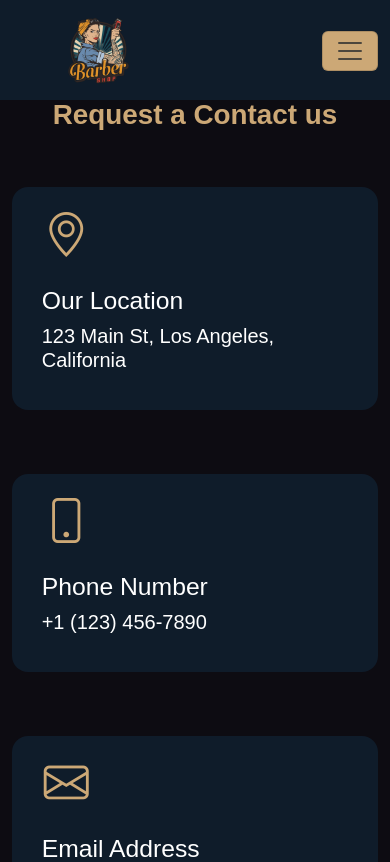
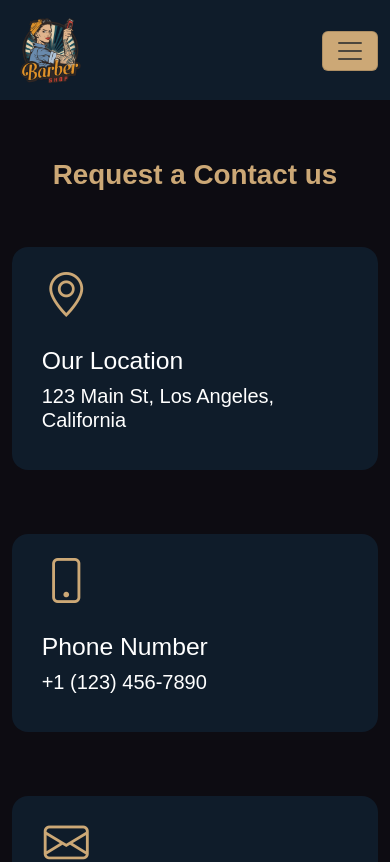
Before and after one commit to SAMEERKHAN1051/saloon, a React (Create React App) app: page /contact in a window 390 px wide. Shown: the top 862 px of the page. Built offline with nearby package versions, Linux system fonts and the light colour scheme.

Commit message:
new change

```diff
--- a/src/App.jsx
+++ b/src/App.jsx
@@ -6,7 +6,6 @@ import Service from "./page/Service";
 import Home from "./page/Home";
 import Footer from "./page/Footer";
 import Navbar from "./page/Navbar";
-// import Login from "./page/Login"
 import './Main.css'
 import { BrowserRouter, Route, Routes } from "react-router-dom";
 function App() {
@@ -21,7 +20,6 @@ function App() {
         <Route path="/service" element={<Service />} />
         <Route path="/blog" element={<Blog />} />
         <Route path="/contact" element={<Contact />} />
-        {/* <Route path="/Login" element={<Login />} /> */}
       </Routes>
       <Footer />
     </BrowserRouter>
--- a/src/Main.css
+++ b/src/Main.css
@@ -101,11 +101,21 @@ option {
 
 .ServiceSection {
     position: relative;
+    margin: 30px 14% 0 14%;
+    z-index: 1;
+    display: flex;
+    flex-direction: column;
+    gap: 12rem;
+}
+
+.HomeServiceSection {
+    position: relative;
     margin: -30px 14% 0 14%;
     z-index: 1;
     display: flex;
     flex-direction: column;
     gap: 12rem;
+
 }
 
 .SecondServiceSection {
@@ -148,7 +158,6 @@ option {
     display: flex;
     flex-direction: column;
     text-align: center;
-    /* margin-top: 3rem; */
     padding: 15px 30px 30px 30px;
     border-radius: 16px;
     transition: ease-out 0.5s;
@@ -335,6 +344,7 @@ option {
     width: 100%;
     display: flex;
     gap: 16px;
+    height: auto;
 }
 
 .cardImageDiv {
@@ -345,6 +355,7 @@ option {
     width: 100%;
     height: auto;
     border-radius: 16px;
+    transition: all ease-out 0.5s;
 }
 
 .card-title:hover {
@@ -359,6 +370,10 @@ option {
 .cardBtn {
     padding: 8px 16px;
     font-size: 16px;
+}
+
+.themeCard:hover .cardImage {
+    transform: translateY(-10%);
 }
 
 
@@ -461,11 +476,19 @@ option {
 
     .ServiceSection {
         position: relative;
+        margin: 30px 3% 0 3%;
+        z-index: 1;
+        display: flex;
+        flex-direction: column;
+        /* gap: 12rem; */
+    }
+
+    .HomeServiceSection {
+        position: relative;
         margin: -30px 3% 0 3%;
         z-index: 1;
         display: flex;
         flex-direction: column;
-        /* gap: 12rem; */
     }
 
     .review {
--- a/src/index.css
+++ b/src/index.css
@@ -18,9 +18,61 @@ body {
   overflow-x: hidden;
 }
 
+.loaderMain {
+  background-color: #212121;
+  width: 100%;
+  height: 100%;
+  display: flex;
+  align-items: center;
+  justify-content: center;
+}
+
+.loader {
+  height: 100px;
+  width: 100px;
+  border-radius: 50%;
+  background-color: #e8e8e8;
+  border: 4px solid #e8e8e8;
+  box-shadow: 0 0 3px #e8e8e8;
+  filter: blur(.4px);
+}
+
+.shadow {
+  height: 120px;
+  width: 120px;
+  border-radius: 50%;
+  background-color: #212121;
+  top: -5px;
+  left: 0;
+  animation: animate 3s infinite 1.5s;
+}
+
+@keyframes animate {
+  0% {
+    transform: translateX(150px);
+    background-color: #212121;
+  }
+
+  50% {
+    transform: translateX(-10px);
+    background-color: #212121;
+  }
+
+  100% {
+    transform: translateX(-170px);
+    background-color: #212121;
+  }
+}
+
+
+
 .nav {
   background-color: var(--headerColor);
   color: var(--textColor);
+}
+
+.logo {
+  margin-left: 4%;
 }
 
 .fa {
@@ -28,8 +80,7 @@ body {
 }
 
 nav {
-  position: sticky;
-  z-index: 1000000000000;
+  z-index: 10;
   display: flex;
   align-items: center;
   height: 80px;
@@ -46,6 +97,7 @@ ul {
   transition: all .1s ease 0ms;
 
 }
+
 .nav-item::after {
   content: '';
   width: 0%;
@@ -62,7 +114,7 @@ ul {
 }
 
 .nav-link:hover {
-   color: var(--secondaryMainColor);
+  color: var(--secondaryMainColor);
 }
 
 
@@ -92,7 +144,6 @@ a {
   color: var(--textColor);
   text-decoration: underline var(--secondaryMainColor);
   text-decoration-style: dotted;
-  /* border-bottom: 1px dotted var(--secondaryMainColor); */
 }
 
 footer a i {
@@ -107,14 +158,11 @@ footer p {
 }
 
 .footerImg {
-  /* margin-top: -10%; */
-  /* height: 50%; */
   height: 200px;
-
 }
 
-.logosection {
-  padding-left: 5%;
+.footerLink a {
+  color: var(--secondaryMainColor);
 }
 
 .navBtn {
@@ -125,8 +173,6 @@ footer p {
 .spacing {
   margin: 8rem 0;
 }
-
-
 
 .contactSection {
   margin-top: 4rem;
@@ -161,7 +207,6 @@ footer p {
   background-color: var(--headerColor);
   border: none;
   color: var(--secondaryTextColor);
-  /* border-radius: 24px; */
 }
 
 .accordion-button:active {
@@ -337,11 +382,19 @@ span {
     height: 100px;
   }
 
+  .logo {
+    margin-left: 0%;
+  }
+
 }
 
 @media screen and (max-width: 768px) {
   nav {
     height: 100px;
+  }
+
+  .logo {
+    margin-left: 0%;
   }
 
   footer {
--- a/src/page/Footer.jsx
+++ b/src/page/Footer.jsx
@@ -76,9 +76,9 @@ export default function Footer() {
           </div>
         </div>
       </section>
-      <p className="text-center p-4">
+      <p className="text-center p-4 footerLink">
         © 2021 Copyright:
-        <Link className="text-reset fw-bold" to="https://codeAugment.com/"> CodeAugment.com</Link>
+        <Link className="text-reset fw-bold " to="https://codeAugment.com/"> CodeAugment.com</Link>
       </p>
     </footer>
   )
--- a/src/page/Home.jsx
+++ b/src/page/Home.jsx
@@ -7,6 +7,7 @@ import FifthSection from './components/Home_Components/Home_FifthSection'
 import CollegeSection from './components/Home_Components/Home_CollegeSection'
 import { useState } from "react"
 export default function Home() {
+
 
     const [saloonInfo, setSaloonInfo] = useState({
         state: "",
@@ -32,10 +33,13 @@ export default function Home() {
     const onlyForSaloon = saloon.slice(0, 4)
     const findSection = onlyForSaloon.map((x) => <ServiceSection key={x.id} owner={x.owner_name} exp={x.experience} name={x.name} address={x.address} img={x.img_url} />)
     const option = saloon.map((x) => <option key={x.id} value={x.state}>{x.state}</option>)
+
+
     return (
         <div>
+
             <Carousel />
-            <div className="ServiceSection">
+            <div className="HomeServiceSection">
                 <div className="formSection">
                     <form className="service" onClick={searchBtn} >
                         <div className="serviceSel">
@@ -73,8 +77,8 @@ export default function Home() {
             </div>
             <ForthSection />
             <div className="SecondServiceSection">
-            <FifthSection />
-            <CollegeSection />
+                <FifthSection />
+                <CollegeSection />
             </div>
         </div >
     )
--- a/src/page/Navbar.jsx
+++ b/src/page/Navbar.jsx
@@ -39,10 +39,9 @@ export default function Navbar() {
 
     return (
         <header>
-
             <nav className="navbar navbar-expand-lg nav fixed-top">
                 <div className="container-fluid" >
-                    <Link to="/" className="navbar-brand mx-5 logo">
+                    <Link to="/" className="navbar-brand logo">
                         <img style={{ height: 75 }} src="assets/logo.png" alt="" />
                     </Link>
                     <button
@@ -60,7 +59,7 @@ export default function Navbar() {
                     <div className="collapse navbar-collapse justify-content-center" id="navbarNav" style={navStyle}>
                         <ul className="navbar-nav">
                             {linkObj}
-                            <li className="nav-item">
+                            <li>
                                 <button className="themeBtn" onClick={loginBtn} >Login in</button>
                             </li>
                         </ul>
```
Also changed, not shown: src/page/components/Loader.jsx (added, +9 -0 lines).
